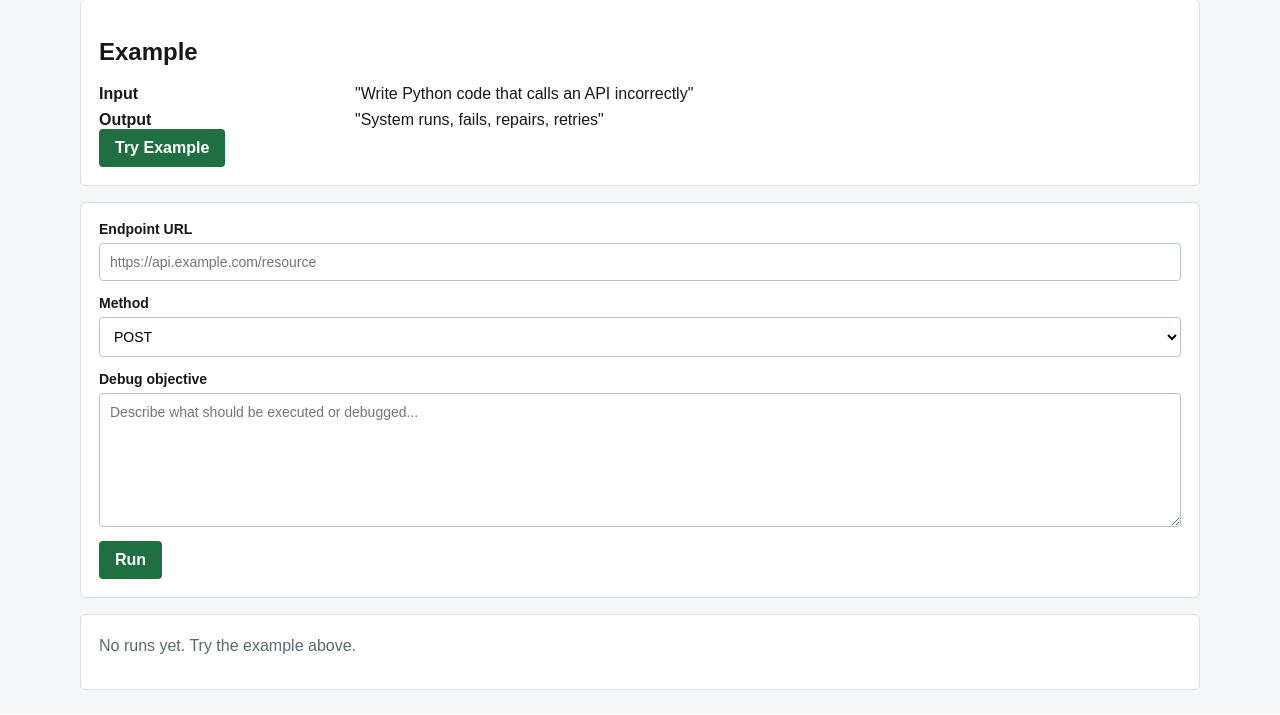
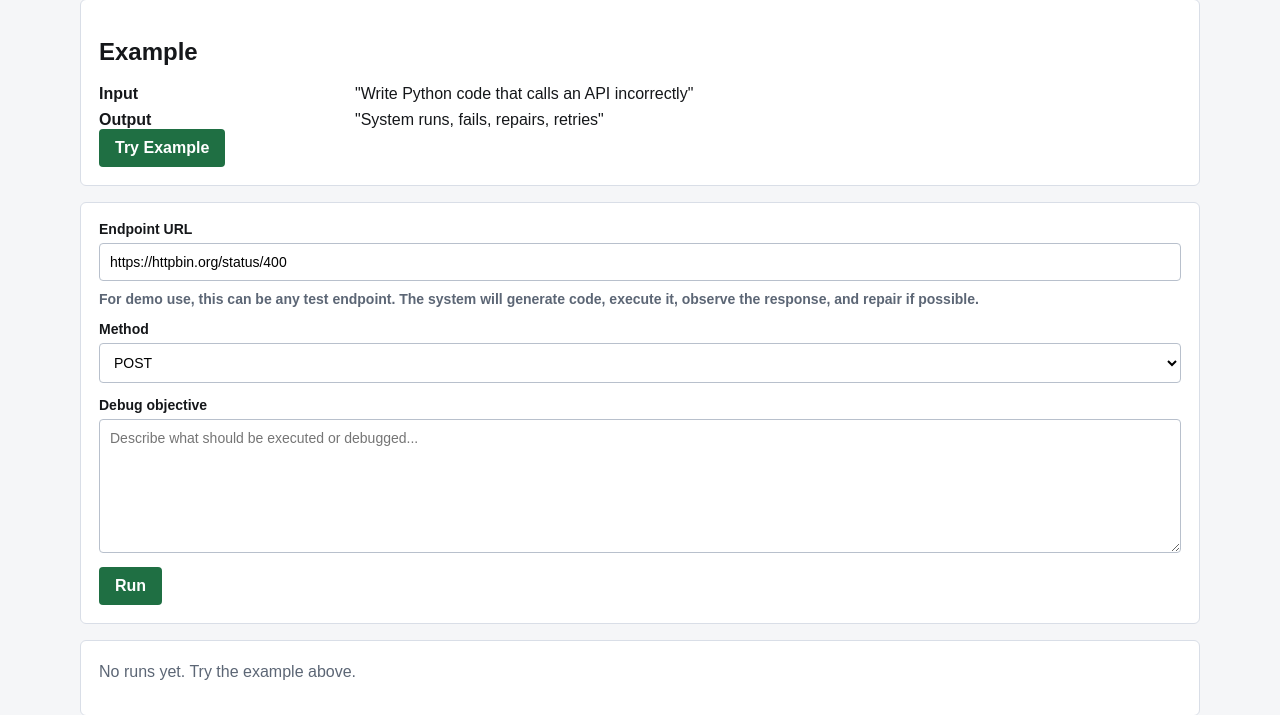
Before and after one commit to Slyog/lightwell-runtime-agent, a FastAPI app: page /adaptive-run in a window 1280 px wide. Shown: the part 197-912 px from the top of the page. Before the commit the page ends 887 px from the top, so only its background shows below. Run offline with FastAPI, Linux system fonts and the light colour scheme; some libraries are stand-ins or nearby versions.

Commit message:
feat: update adaptive run form with a demo endpoint and improved guidance for debugging API requests

```diff
--- a/templates/adaptive_run.html
+++ b/templates/adaptive_run.html
@@ -32,7 +32,8 @@
     <form id="adaptive-form" class="panel">
       <label>
         Endpoint URL
-        <input id="endpoint-url" name="endpoint_url" type="url" placeholder="https://api.example.com/resource" required>
+        <input id="endpoint-url" name="endpoint_url" type="url" value="https://httpbin.org/status/400" placeholder="https://api.example.com/resource" required>
+        <span class="muted">For demo use, this can be any test endpoint. The system will generate code, execute it, observe the response, and repair if possible.</span>
       </label>
 
       <div class="grid">
@@ -229,7 +230,7 @@
     }
 
     tryExampleButton.addEventListener("click", () => {
-      jsonBodyInput.value = "Write Python code that calls an API incorrectly";
+      jsonBodyInput.value = "Debug a broken API request that returns 400 and explain the failure.";
       jsonBodyInput.focus();
     });
 
```
